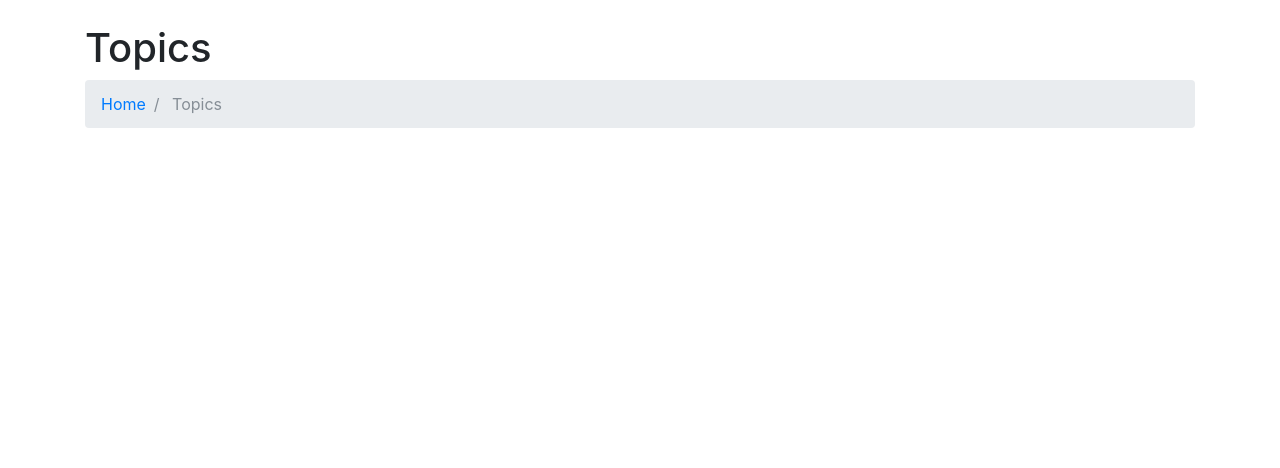
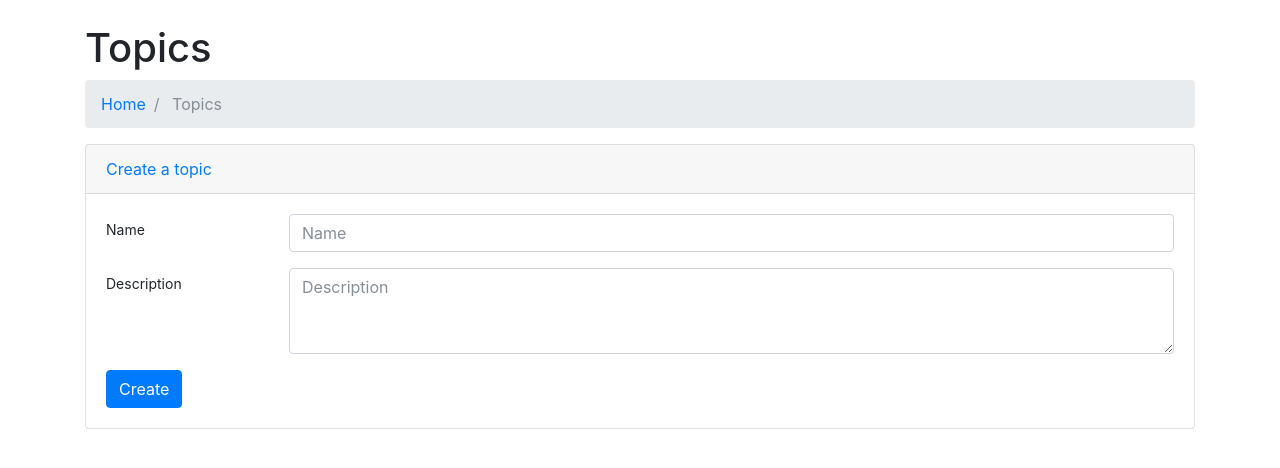
Before and after one commit to OffTheMark/scopecreep, a Django app: page /topics/ in a window 1280 px wide. Shown: the part 56-524 px from the top of the page. Run offline with Django 3.2, Linux system fonts and the light colour scheme; the visitor is signed in with stand-in values (Sample User, id 1); data that the repository does not hold is empty; some libraries are stand-ins or nearby versions.

Commit message:
Add topic creation functionality
Make topics and topic details pages actually only accessible when logged in

```diff
--- a/polls/forms.py
+++ b/polls/forms.py
@@ -80,3 +80,24 @@ class SignupForm(forms.Form):
             raise forms.ValidationError("A user with this email already exists.")
         if password != confirm_password:
             raise forms.ValidationError("Passwords don't match.")
+
+
+class TopicForm(forms.Form):
+    name = forms.CharField(
+        widget=forms.TextInput(
+            attrs={
+                "class": "form-control",
+                "placeholder": "Name",
+            }
+        )
+    )
+    description = forms.CharField(
+        required=False,
+        widget=forms.Textarea(
+            attrs={
+                "class": "form-control",
+                "placeholder": "Description",
+                "rows": "3",
+            }
+        )
+    )
--- a/polls/templates/polls/topics.html
+++ b/polls/templates/polls/topics.html
@@ -19,13 +19,33 @@
             </li>
         </ol>
 
+        <div class="row mb-4">
+            <div class="col">
+                <div id="createAccordion" role="tablist">
+                    <div class="card">
+                        <div class="card-header" id="headingCreate" role="tab">
+                            <a data-toggle="collapse" href="#collapseCreate" aria-expanded="true" aria-controls="collapseCreate">
+                                Create a topic
+                            </a>
+                        </div>
+                        <div id="collapseCreate" class="collapse show" role="tabpanel" aria-labelledby="headingCreate">
+                            <div class="card-body">
+                                {% include "polls/topics/create.html" with form=form %}
+                            </div>
+                        </div>
+                    </div>
+                </div>
+
+            </div>
+        </div>
+
         <div class="row">
             <div class="col">
-                <ul>
-                    {% for topic in topic_list.all %}
+                <div class="card-deck">
+                    {% for topic in topics.all %}
                         {% include "polls/topics/topic_item.html" %}
                     {% endfor %}
-                </ul>
+                </div>
             </div>
         </div>
     </div>
--- /dev/null
+++ b/polls/templates/polls/topics/create.html
@@ -0,0 +1,22 @@
+<form method="post" action="{% url "polls:topics" %}">
+    {% csrf_token %}
+    <div class="form-group row">
+        <label for="{{ form.name.id_for_label }}" class="col-sm-2 col-form-label col-form-label-sm">
+            Name
+        </label>
+        <div class="col-sm-10">
+            {{ form.name }}
+        </div>
+    </div>
+    <div class="form-group row">
+        <label for="{{ form.description.id_for_label }}" class="col-sm-2 col-form-label col-form-label-sm">
+            Description
+        </label>
+        <div class="col-sm-10">
+            {{ form.description }}
+        </div>
+    </div>
+    <button type="submit" class="btn btn-primary">
+        Create
+    </button>
+</form>
--- a/polls/views.py
+++ b/polls/views.py
@@ -1,5 +1,4 @@
 from django.contrib.auth import login, logout
-from django.contrib.auth.decorators import login_required
 from django.contrib.auth.mixins import LoginRequiredMixin
 from django.contrib.auth.models import User
 from django.http import HttpResponseRedirect
@@ -7,7 +6,7 @@ from django.shortcuts import render
 from django.urls import reverse
 from django.views import generic
 
-from .forms import LoginForm, SignupForm
+from .forms import LoginForm, SignupForm, TopicForm
 from .models import Topic
 
 
@@ -57,14 +56,32 @@ class SignupView(generic.FormView):
         return reverse("polls:index")
 
 
-class TopicsView(generic.ListView, LoginRequiredMixin):
+class TopicsView(LoginRequiredMixin, generic.FormView):
     template_name = "polls/topics.html"
-    context_object_name = 'topic_list'
+    form_class = TopicForm
 
-    def get_queryset(self):
-        return Topic.objects.all()
+    def get_context_data(self, **kwargs):
+        data = super().get_context_data(**kwargs)
+        data["topics"] = Topic.objects.all()
+        return data
+
+    def form_valid(self, form):
+        name = form.cleaned_data.get("name")
+        description = form.cleaned_data.get("description")
+
+        topic = Topic(
+            name=name,
+            description=description,
+            submitter=self.request.user
+        )
+        topic.save()
+
+        return super().form_valid(form)
+
+    def get_success_url(self):
+        return reverse("polls:topics")
 
 
-class TopicView(generic.DetailView, LoginRequiredMixin):
+class TopicView(LoginRequiredMixin, generic.DetailView):
     template_name = "polls/topic.html"
     model = Topic
```
Also changed, not shown: polls/templates/polls/topics/topic_item.html (+17 -5 lines).
